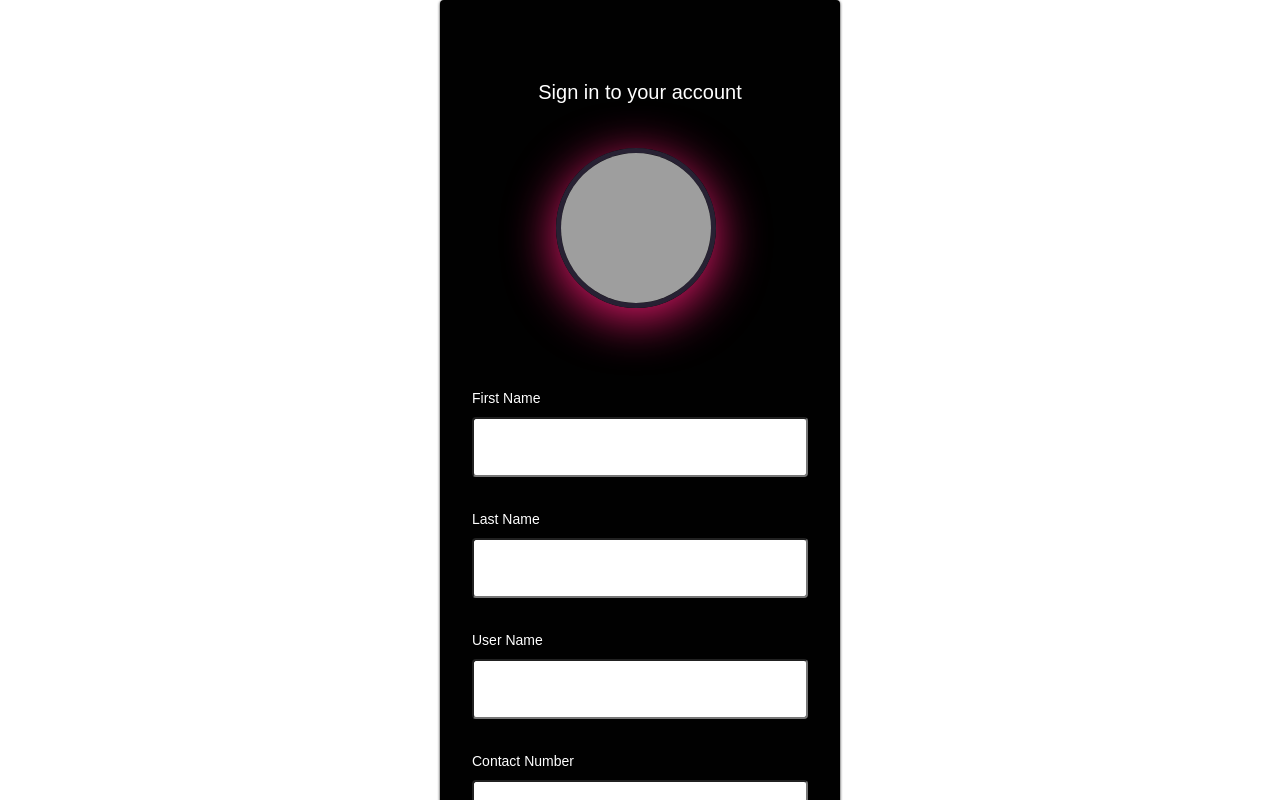
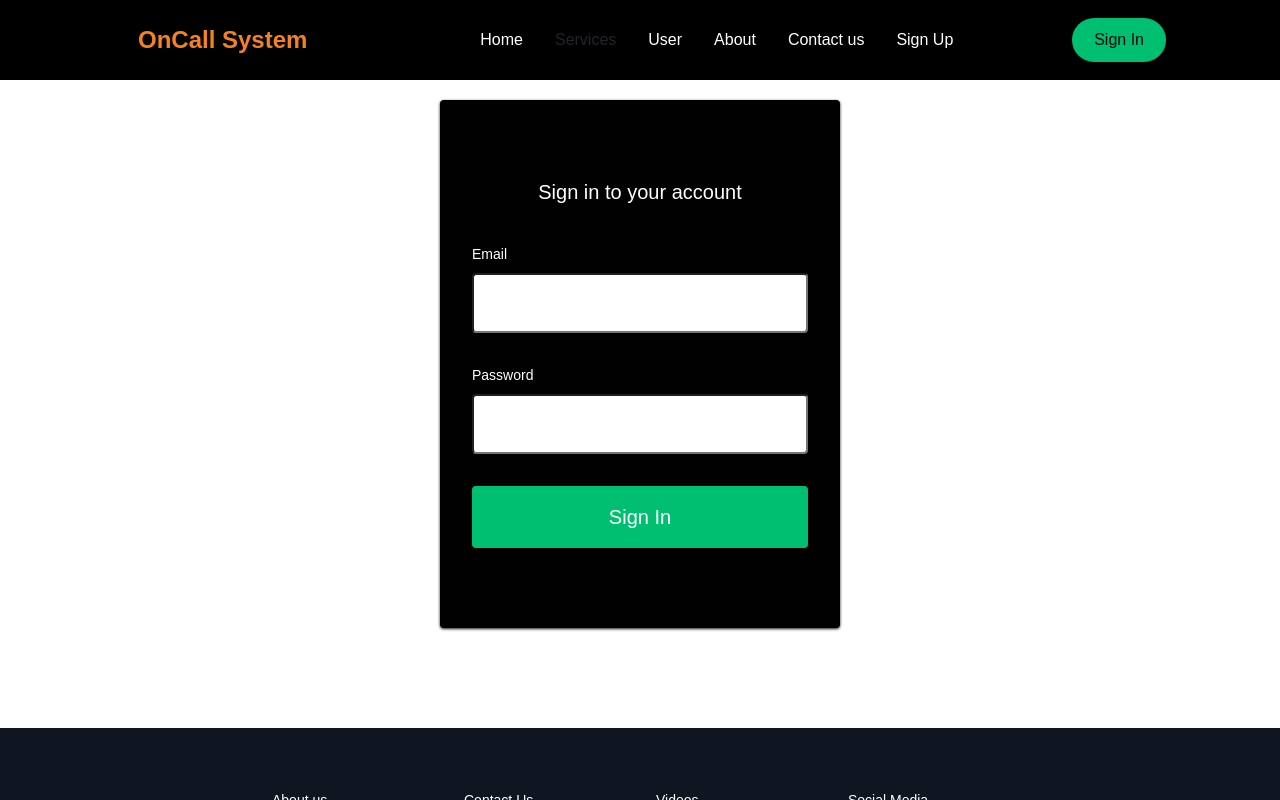
Before and after one commit to DilanMDA/OnCall-System-client, a React (Create React App) app: page /signin in a window 1280 px wide. Shown: the top 800 px of the page. Built offline with nearby package versions, Linux system fonts and the light colour scheme; grey boxes are pictures that could not be loaded; the HTML template or start-up script is replaced by a standard one; a web font is replaced by a local one.

Commit message:
sign up form fixed

```diff
--- a/src/App.js
+++ b/src/App.js
@@ -8,13 +8,14 @@ import AboutUs from './modules/AboutUs/AboutUs';
 import HomeLayout from './layouts/HomeLayout';
 import ContactUs from './modules/ContactUs/ContactUs';
 import SignUp from './modules/SignUp/SignUp';
+import SignInForm from './modules/SignIn/SignInForm';
 
 function App() {
   return (
     <Router>
       <Switch>
         <Route path='/' component={HomeLayout(Home)} exact />
-        <Route path='/signin' component={SigninPage} exact />
+        <Route path='/signin' component={DefaultLayout(SignInForm)} exact />
         <Route path='/user' component={DefaultLayout(UserPage)} exact />
         <Route path='/contact-us' component={DefaultLayout(ContactUs)} exact />
         <Route path='/sign-up' component={DefaultLayout(SignUp)} exact />
--- /dev/null
+++ b/src/modules/SignIn/SignInForm.jsx
@@ -0,0 +1,42 @@
+import React from "react";
+import {
+  Container,
+  FormWrap,
+  Icon,
+  FormContent,
+  Form,
+  FormInput,
+  FormH1,
+  FormLabel,
+  FormButton,
+  Text,
+} from "../../Signin/SigninElements";
+
+const SignInForm = () => {
+  return (
+    <div style={{ paddingTop: 100, paddingBottom: 100 }}>
+      {/* <Container> */}
+      <FormWrap>
+        {/* <Icon to='/'>OnCall System</Icon> */}
+
+        <FormContent>
+          <Form action="#">
+            <FormH1>Sign in to your account</FormH1>
+
+            <FormLabel htmlFor="for">Email</FormLabel>
+            <FormInput htmlFor="email" required />
+
+            <FormLabel htmlFor="for">Password</FormLabel>
+            <FormInput htmlFor="password" required />
+
+            <FormButton type="submit">Sign In</FormButton>
+            {/* <Text>Forgot password</Text> */}
+          </Form>
+        </FormContent>
+      </FormWrap>
+      {/* </Container> */}
+    </div>
+  );
+};
+
+export default SignInForm;
--- a/src/modules/SignUp/SignUp.jsx
+++ b/src/modules/SignUp/SignUp.jsx
@@ -1,8 +1,13 @@
 import React, { Component } from "react";
+import SignIn from "../../Signin";
 
 export class SignUp extends Component {
   render() {
-    return <div style={{ minHeight: 500, marginTop: 100 }}>Sign up</div>;
+    return (
+      <div style={{ marginTop: 100, marginBottom: 100 }}>
+        <SignIn />
+      </div>
+    );
   }
 }
 
--- a/src/pages/signin.jsx
+++ b/src/pages/signin.jsx
@@ -1,14 +1,16 @@
-import React from 'react'
-import ScrollToTop from '../components/ScrollToTop'
-import SignIn from '../Signin'
+import React from "react";
+import ScrollToTop from "../components/ScrollToTop";
+import SignIn from "../Signin";
 
 const SigninPage = () => {
   return (
     <>
-    <ScrollToTop />
-      <SignIn />
+      <ScrollToTop />
+      <div style={{ paddingTop: 100, paddingBottom: 100 }}>
+        <SignIn />
+      </div>
     </>
-  )
-}
+  );
+};
 
-export default SigninPage
+export default SigninPage;
```
Also changed, not shown: 2 other files (tests, documents, lock files or other folders).
